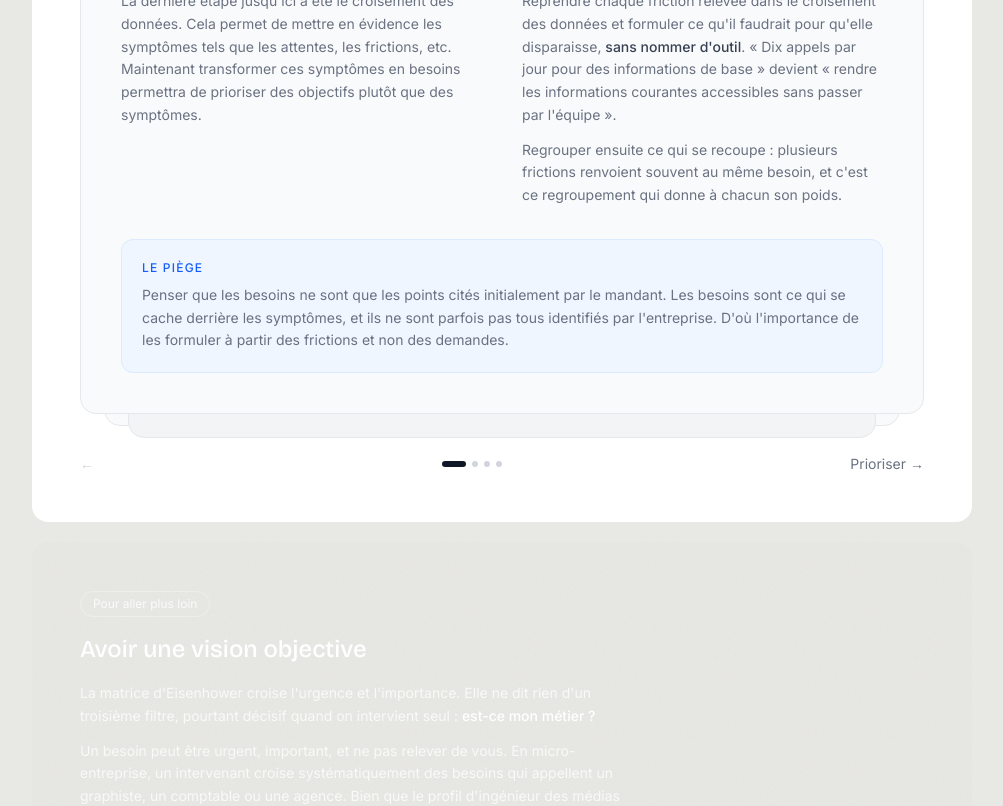
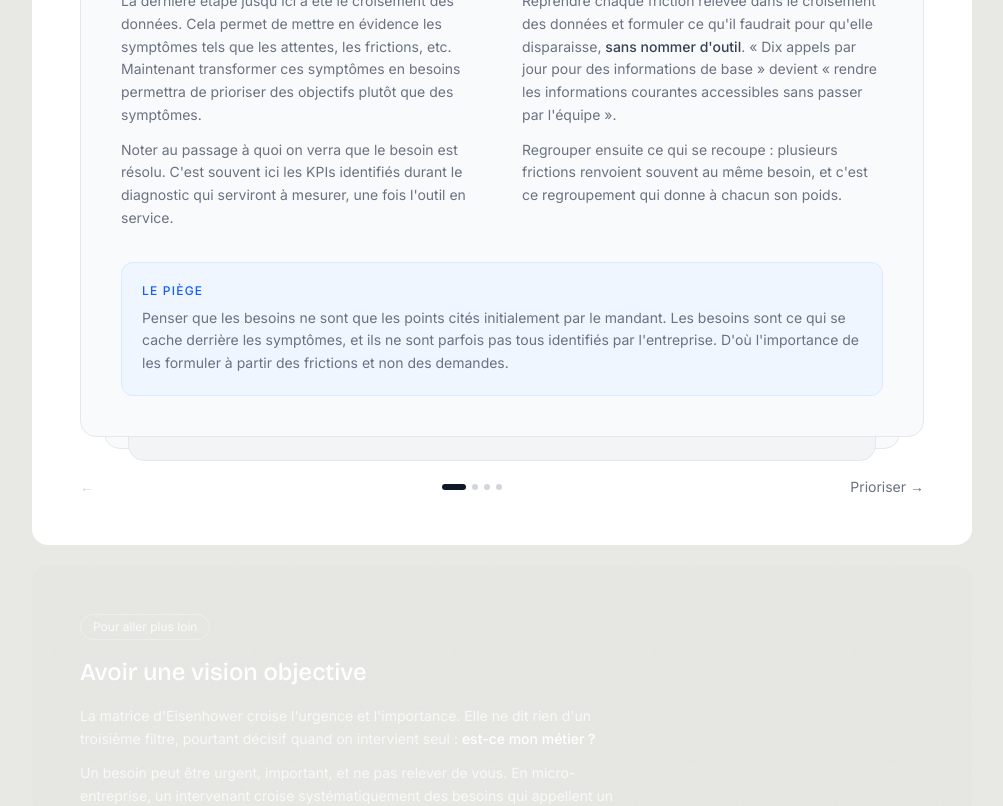
Before and after one commit to Dorytos13/Playbook, a Vue app in the folder frontend/: page /orienter in a window 1280 px wide. Shown: the part 1400-2206 px from the top of the page, without its empty margins (268-1271 px from the left). Built offline with nearby package versions, Linux system fonts and the light colour scheme.

Commit message:
add element about KPIs in phase 02 and 03

```diff
--- a/frontend/src/views/DiagnostiquerPage.vue
+++ b/frontend/src/views/DiagnostiquerPage.vue
@@ -114,7 +114,16 @@
                     <p class="text-xs font-medium text-gray-400 uppercase tracking-widest mb-3">
                       {{ courant.pourquoiTitre }}
                     </p>
-                    <p class="text-sm text-gray-500 leading-relaxed" v-html="courant.pourquoi"></p>
+                    <template v-if="Array.isArray(courant.pourquoi)">
+                      <p
+                        v-for="(par, index) in courant.pourquoi"
+                        :key="index"
+                        class="text-sm text-gray-500 leading-relaxed"
+                        :class="index < courant.pourquoi.length - 1 ? 'mb-3' : ''"
+                        v-html="par"
+                      ></p>
+                    </template>
+                    <p v-else class="text-sm text-gray-500 leading-relaxed" v-html="courant.pourquoi"></p>
                   </div>
 
                   <div>
@@ -437,10 +446,13 @@ const temps = [
     num: '⑥', verbe: 'Croiser', objet: 'les sources', cle: 'Synthèse',
     titre: 'Croiser les sources',
     pourquoiTitre: "Pourquoi c'est une étape et non une conclusion",
-    pourquoi: "Le croisement produit ce qu'aucune source ne contient. C'est un travail à part entière, qui demande un certain temps d'analyse des sources précédentes.",
+    pourquoi: [
+      "Le croisement produit ce qu'aucune source ne contient. C'est un travail à part entière, qui demande un certain temps d'analyse des sources précédentes.",
+      "C'est cette partie qui est décisive et qui mènera à orienter stratégiquement le projet.",
+    ],
     faire: [
       "Il s'agira de reprendre les données recensées et tirer des fils entre elles ce qui peut mener à créer différents éléments : une cartographie des processus, un parcours clients, qui mettent les frictions en regard côté client et côté entreprise. Mais aussi un relevé des frictions, chacune rattachée à ce qu'elle affecte.",
-      "C'est cette partie qui est décisive et qui mènera à orienter stratégiquement le projet.",
+      "C'est à ce moment là aussi que relever des KPIs comme le temps, le nombre, la fréquence, etc. sera utile pour pouvoir effectuer une comparaison en étape 07, l'évaluation.",
     ],
     piege: "Arriver au croisement avec trop peu de matière. Si toutes les sources disent la même chose parce qu'elles viennent du même endroit, le croisement ne révélera aucun mécanisme. Il faudra retourner sur le terrain avant de conclure.",
     outil: null,
--- a/frontend/src/views/OrienterPage.vue
+++ b/frontend/src/views/OrienterPage.vue
@@ -130,7 +130,16 @@
                     <p class="text-xs font-medium text-gray-400 uppercase tracking-widest mb-3">
                       {{ courant.pourquoiTitre }}
                     </p>
-                    <p class="text-sm text-gray-500 leading-relaxed" v-html="courant.pourquoi"></p>
+                    <template v-if="Array.isArray(courant.pourquoi)">
+                      <p
+                        v-for="(par, index) in courant.pourquoi"
+                        :key="index"
+                        class="text-sm text-gray-500 leading-relaxed"
+                        :class="index < courant.pourquoi.length - 1 ? 'mb-3' : ''"
+                        v-html="par"
+                      ></p>
+                    </template>
+                    <p v-else class="text-sm text-gray-500 leading-relaxed" v-html="courant.pourquoi"></p>
                   </div>
 
                   <div>
@@ -403,8 +412,11 @@ const temps = [
     num: '①', verbe: 'Traduire', objet: 'les constats',
     titre: 'Traduire les constats en besoins',
     pourquoiTitre: 'Pourquoi en premier',
-    pourquoi: "La dernière étape jusqu'ici a été le croisement des données. Cela permet de mettre en évidence les symptômes tels que les attentes, les frictions, etc. Maintenant transformer ces symptômes en besoins permettra de prioriser des objectifs plutôt que des symptômes.",
-    faire: [
+    pourquoi: [
+      "La dernière étape jusqu'ici a été le croisement des données. Cela permet de mettre en évidence les symptômes tels que les attentes, les frictions, etc. Maintenant transformer ces symptômes en besoins permettra de prioriser des objectifs plutôt que des symptômes.",
+      "Noter au passage à quoi on verra que le besoin est résolu. C'est souvent ici les KPIs identifiés durant le diagnostic qui serviront à mesurer, une fois l'outil en service.",
+    ],
+      faire: [
       "Reprendre chaque friction relevée dans le croisement des données et formuler ce qu'il faudrait pour qu'elle disparaisse, <strong class='font-medium text-gray-700'>sans nommer d'outil</strong>. « Dix appels par jour pour des informations de base » devient « rendre les informations courantes accessibles sans passer par l'équipe ».",
       "Regrouper ensuite ce qui se recoupe : plusieurs frictions renvoient souvent au même besoin, et c'est ce regroupement qui donne à chacun son poids.",
     ],
@@ -479,6 +491,7 @@ const issues = [
 
 const criteres = [
   "Chaque besoin retenu est formulé comme un <strong class='font-medium text-gray-700'>besoin</strong>, pas comme une solution",
+  "Chaque besoin retenu a un indicateur qui permet de savoir quand il est satisfait",
   "Ce qui sort du périmètre a une raison écrite et une suite proposée",
   "Les contraintes transversales sont posées",
   "L'écart avec la demande initiale a été évalué, qu'il existe ou non",
```
